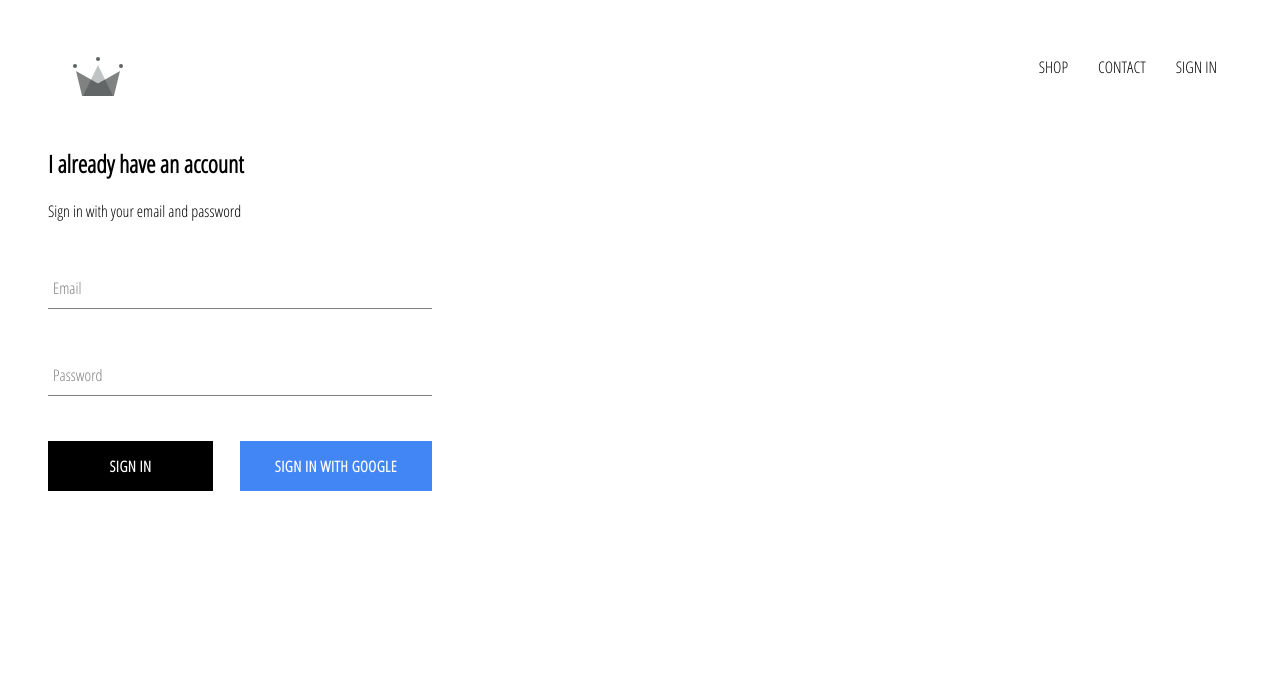
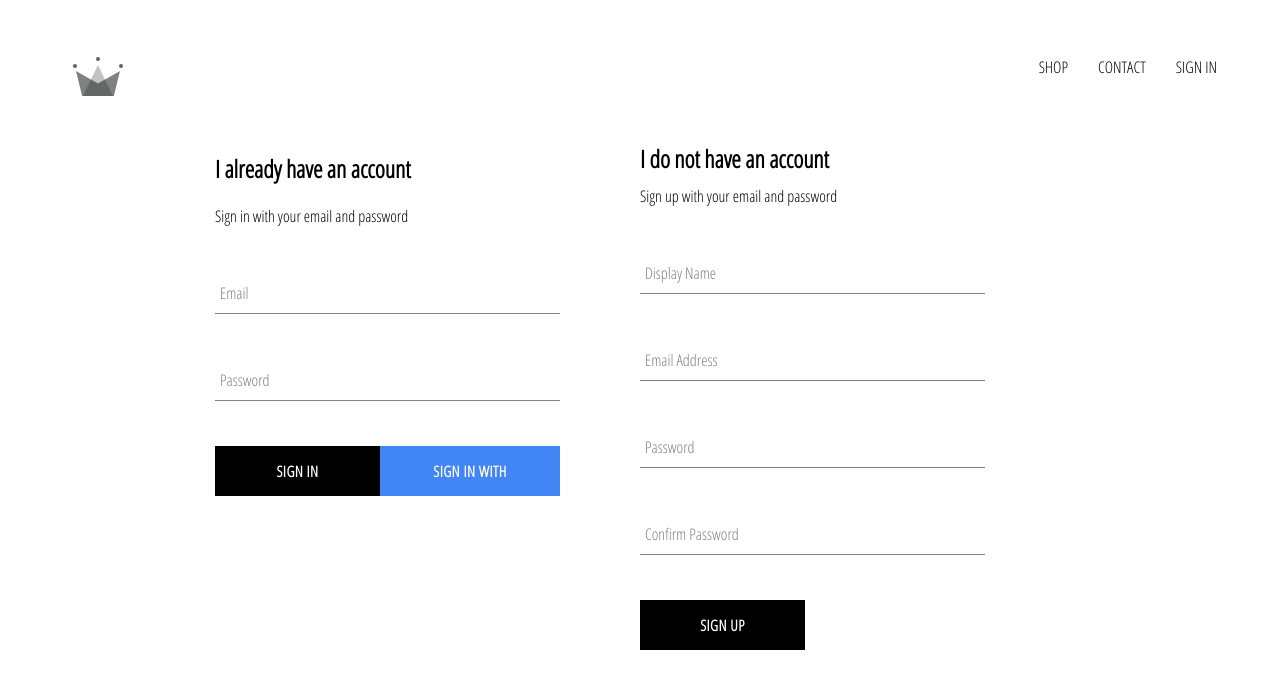
Before and after one commit to victor-devv/crwn-clothing, a React (Create React App) app: page /signin in a window 1280 px wide. Shown: the top 688 px of the page. Built offline with nearby package versions, Linux system fonts and the light colour scheme; no server answers.

Commit message:
Google sign-in functionality

```diff
--- a/src/App.js
+++ b/src/App.js
@@ -8,7 +8,7 @@
 import ShopPage from "./pages/shop/shop.component";
 import SignInAndSignUpPage from "./pages/sign-in-and-sign-up/sign-in-and-sign-up.component";
 
-import { auth } from "./firebase/firebase.utils";
+import { auth, createUserProfileDocument } from "./firebase/firebase.utils";
 
 class App extends React.Component {
   constructor() {
@@ -22,12 +22,25 @@
   unsubscribeFromAuth = null;
 
   componentDidMount() {
-    this.unsubscribeFromAuth = auth.onAuthStateChanged((user) => {
-      this.setState({
-        currentUser: user,
-      });
+    this.unsubscribeFromAuth = auth.onAuthStateChanged(async (userAuth) => {
+      if (userAuth) {
+        const userRef = await createUserProfileDocument(userAuth);
 
-      console.log(user);
+        userRef.onSnapshot((snapShot) => {
+          this.setState({
+            currentUser: {
+              id: snapShot.id,
+              ...snapShot.data(),
+            },
+          });
+
+          console.log(this.state);
+        });
+      } else {
+        this.setState({
+          currentUser: userAuth,
+        });
+      }
     });
   }
 
--- /dev/null
+++ b/src/components/sign-up/sign-up.component.jsx
@@ -0,0 +1,107 @@
+import React from "react";
+
+import FormInput from "../form-input/form-input.component";
+import CustomButton from "../custom-button/custom-button.component";
+
+import { auth, createUserProfileDocument } from "../../firebase/firebase.utils";
+
+import "./sign-up.styles.scss";
+
+class SignUp extends React.Component {
+  constructor() {
+    super();
+
+    this.state = {
+      displayName: "",
+      email: "",
+      password: "",
+      confirmPassword: "",
+    };
+  }
+
+  handleSubmit = async (event) => {
+    event.preventDefault();
+
+    const { displayName, email, password, confirmPassword } = this.state;
+
+    if (password !== confirmPassword) {
+      alert("Passwords don't match");
+      return;
+    }
+
+    try {
+      const { user } = await auth.createUserWithEmailAndPassword(
+        email,
+        password
+      );
+
+      await createUserProfileDocument(user, { displayName });
+
+      this.setState({
+        displayName: "",
+        email: "",
+        password: "",
+        confirmPassword: "",
+      });
+    } catch (error) {
+      console.error(error);
+    }
+  };
+
+  handleChange = (event) => {
+    const { name, value } = event.target;
+
+    this.setState({ [name]: value });
+  };
+
+  render() {
+    const { displayName, email, password, confirmPassword } = this.state;
+
+    return (
+      <div className="sign-up">
+        <h2 className="title">I do not have an account</h2>
+        <span>Sign up with your email and password</span>
+        <form className="sign-up-form" onSubmit={this.handleSubmit}>
+          <FormInput
+            type="text"
+            name="displayName"
+            value={displayName}
+            onChange={this.handleChange}
+            label="Display Name"
+            required
+          />
+
+          <FormInput
+            type="email"
+            name="email"
+            value={email}
+            onChange={this.handleChange}
+            label="Email Address"
+            required
+          />
+
+          <FormInput
+            type="password"
+            name="password"
+            value={password}
+            onChange={this.handleChange}
+            label="Password"
+            required
+          />
+
+          <FormInput
+            type="password"
+            name="confirmPassword"
+            value={confirmPassword}
+            onChange={this.handleChange}
+            label="Confirm Password"
+            required
+          />
+          <CustomButton type="submit">SIGN UP</CustomButton>
+        </form>
+      </div>
+    );
+  }
+}
+
+export default SignUp;
--- /dev/null
+++ b/src/components/sign-up/sign-up.styles.scss
@@ -0,0 +1,10 @@
+.sign-up {
+    display: flex;
+    flex-direction: column;
+    width: 30vw;
+    margin: 0 5rem;
+
+    .title {
+        margin: 10px 0;
+    }
+}
--- a/src/firebase/firebase.utils.js
+++ b/src/firebase/firebase.utils.js
@@ -13,6 +13,32 @@
   measurementId: "G-PXPWT9SENM",
 };
 
+export const createUserProfileDocument = async (userAuth, additionalData) => {
+  if (!userAuth) return;
+
+  const userRef = firestore.doc(`users/${userAuth.uid}`);
+
+  const snapShot = await userRef.get();
+
+  if (!snapShot.exists) {
+    const { displayName, email } = userAuth;
+    const createdAt = new Date();
+
+    try {
+      await userRef.set({
+        displayName,
+        email,
+        createdAt,
+        ...additionalData,
+      });
+    } catch (error) {
+      console.log("error creating user", error.message);
+    }
+  }
+
+  return userRef;
+};
+
 firebase.initializeApp(config);
 
 export const auth = firebase.auth();
--- a/src/pages/sign-in-and-sign-up/sign-in-and-sign-up.component.jsx
+++ b/src/pages/sign-in-and-sign-up/sign-in-and-sign-up.component.jsx
@@ -1,6 +1,7 @@
 import React from "react";
 
 import SignIn from "../../components/sign-in/sign-in.component";
+import SignUp from "../../components/sign-up/sign-up.component";
 
 import "./sign-in-and-sign-up.styles.scss";
 
@@ -9,6 +10,7 @@
 const SignInAndSignUpPage = () => (
   <div className="sign-in-and-sign-up">
     <SignIn />
+    <SignUp />
   </div>
 );
 
--- a/src/pages/sign-in-and-sign-up/sign-in-and-sign-up.styles.scss
+++ b/src/pages/sign-in-and-sign-up/sign-in-and-sign-up.styles.scss
@@ -0,0 +1,6 @@
+.sign-in-and-sign-up {
+    width: 850px;
+    display: flex;
+    justify-content: space-between;
+    margin: 30px auto;
+}
```
Also changed, not shown: src/test.js (added, +16 -0 lines).
